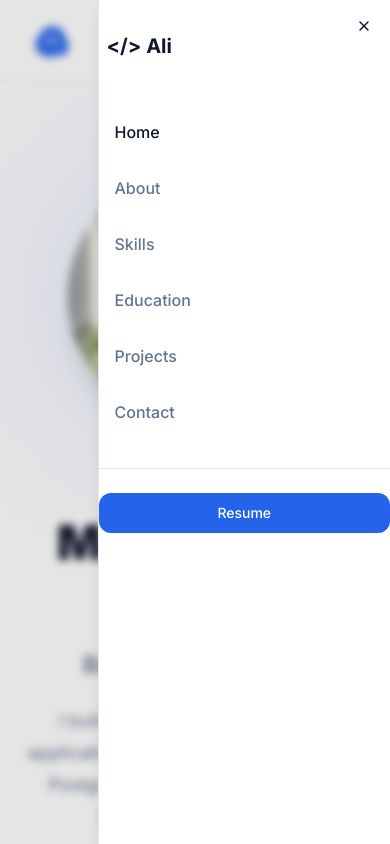
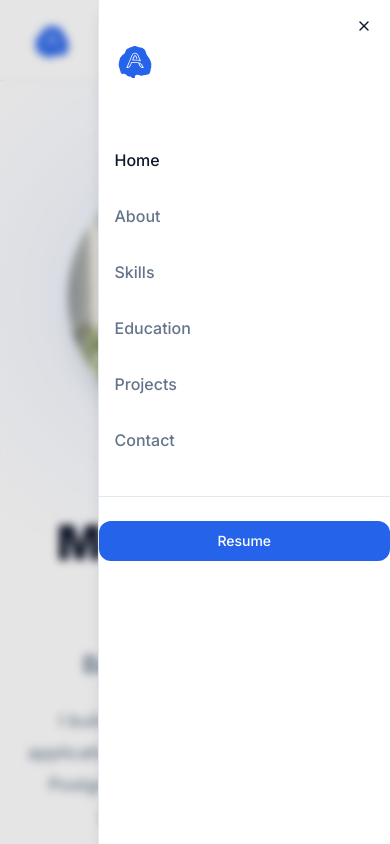
Before and after one commit to thedev-mohammadali/portfolio, a React (Vite) app: page / in a window 390 px wide. Both pictures are taken after a click on the button 346 px from the left and 40 px from the top of the page. Shown: the top 844 px of the page. Built offline with nearby package versions, Linux system fonts and the light colour scheme.

Commit message:
refactor(navbar): change nav logo for mobile nav

```diff
--- a/src/components/navigation/MobileNavigation.tsx
+++ b/src/components/navigation/MobileNavigation.tsx
@@ -1,6 +1,6 @@
+import Logo from "@/assets/images/logo-dark.svg";
+import { scrollToSection } from "@/utils/scrollToSection";
 import { Menu } from "lucide-react";
-
-import { scrollToSection } from "@/utils/scrollToSection";
 import { useState } from "react";
 import { navigationItems } from "../../data/navigation";
 import LinkButton from "../ui/LinkButton";
@@ -31,7 +31,11 @@ const MobileNavigation = ({ activeSection }: { activeSection: string }) => {
 
       <SheetContent side="right" className="w-80">
         <SheetTitle className="my-8 pl-2 text-left text-xl font-bold">
-          {"</>"} Ali
+          <img
+            src={Logo}
+            alt="Ali logo"
+            className="h-14 w-14 shrink-0 object-contain transition-transform hover:scale-105 sm:h-16 sm:w-16"
+          />
         </SheetTitle>
 
         <nav aria-label="Mobile navigation">
```
